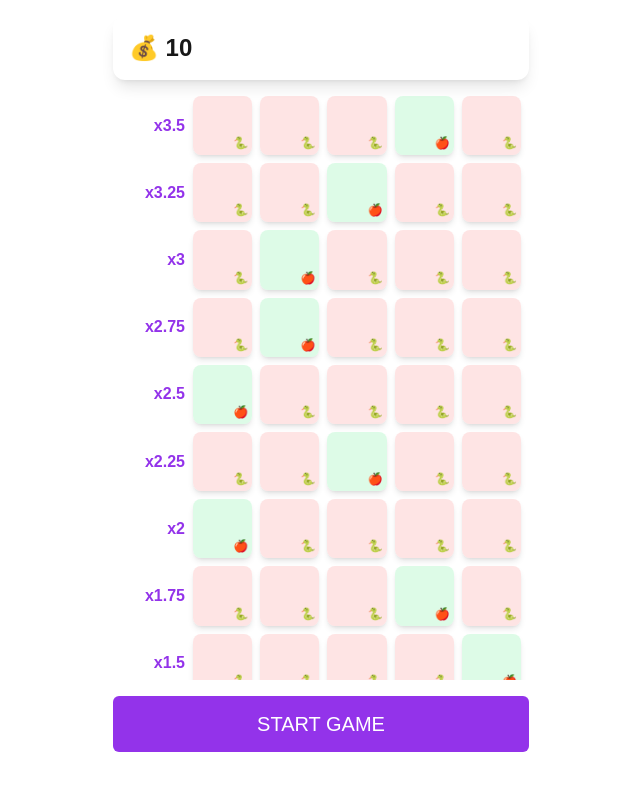
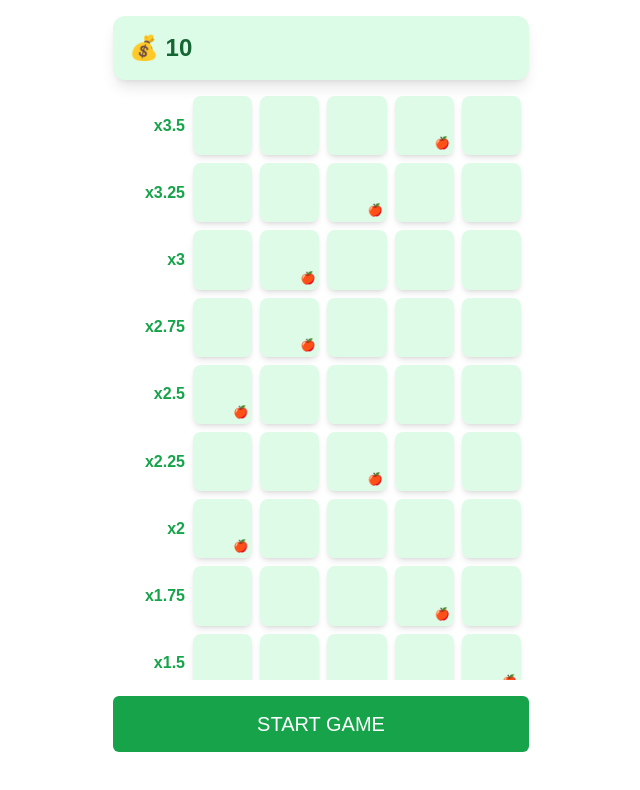
Before and after one commit to Ojay01/appleoffortune, a Next.js app: page / in a window 1280 px wide. Both pictures are taken after a click on the button "START". Shown: the top 790 px of the page, without its empty margins (319-959 px from the left). Built offline with nearby package versions, Linux system fonts and the light colour scheme.

Commit message:
game enhancement

```diff
--- a/src/app/apple.tsx
+++ b/src/app/apple.tsx
@@ -2,13 +2,15 @@
 import { useState, useEffect } from "react";
 import { Button } from "../components/ui/button";
 import toast from "react-hot-toast";
+import { X } from "lucide-react";
 
-type GameState = "waiting" | "playing" | "won" | "lost";
-type CardContent = "apple" | "snake" | null;
+type GameState = "waiting" | "playing" | "won" | "lost" | "revealing";
+type FruitType = "watermelon" | "strawberry" | "pawpaw" | "guava";
+type CardContent = FruitType | "snake" | null;
 type RevealedCards = Record<string, CardContent>;
-type ApplePositions = Record<number, number>;
+type FruitPositions = Record<number, number>;
 
-interface AppleFortuneGameProps {
+interface FruitFortuneGameProps {
   stake: number;
   onWin: (amount: number) => void;
   onLose: () => void;
@@ -17,34 +19,85 @@ interface AppleFortuneGameProps {
 const INITIAL_ROWS = 10;
 const CARDS_PER_ROW = 5;
 
-export default function AppleFortuneGame({
+const FRUITS: FruitType[] = ["watermelon", "strawberry", "pawpaw", "guava"];
+
+const FRUIT_EMOJIS: Record<FruitType, string> = {
+  watermelon: "🍉",
+  strawberry: "🍓",
+  pawpaw: "🥑",
+  guava: "🍈",
+};
+
+const createToastWithClose = (message: string, icon?: string) => {
+  const toastId = toast(
+    <div className="flex items-center justify-between w-full">
+      <div className="flex items-center">
+        {icon && <span className="mr-2">{icon}</span>}
+        {message}
+      </div>
+      <button
+        onClick={() => toast.dismiss(toastId)}
+        className="ml-4 hover:bg-white/20 rounded-full p-1 transition-colors"
+      >
+        <X size={16} color="white" />
+      </button>
+    </div>,
+    {
+      duration: 2000,
+      style: {
+        background: "#2E8B57",
+        color: "#fff",
+        padding: "12px 20px",
+        borderRadius: "12px",
+      },
+    },
+  );
+};
+
+export default function FruitFortuneGame({
   stake,
   onWin,
   onLose,
-}: AppleFortuneGameProps) {
+}: FruitFortuneGameProps) {
   const [gameState, setGameState] = useState<GameState>("waiting");
   const [currentRow, setCurrentRow] = useState(INITIAL_ROWS - 1);
   const [revealedCards, setRevealedCards] = useState<RevealedCards>({});
-  const [applePositions, setApplePositions] = useState<ApplePositions>({});
+  const [fruitPositions, setFruitPositions] = useState<FruitPositions>({});
   const [currentMultiplier, setCurrentMultiplier] = useState(0);
   const [extraRows, setExtraRows] = useState(0);
 
   useEffect(() => {
-    const positions: ApplePositions = {};
+    const positions: FruitPositions = {};
     for (let i = 0; i < INITIAL_ROWS; i++) {
       positions[i] = Math.floor(Math.random() * CARDS_PER_ROW);
     }
-    setApplePositions(positions);
+    setFruitPositions(positions);
   }, []);
 
   const addNewRow = () => {
     setExtraRows((prev) => prev + 1);
     const newRowIndex = -extraRows - 1; // Negative indices for new rows above
-    setApplePositions((prev) => ({
+    setFruitPositions((prev) => ({
       ...prev,
       [newRowIndex]: Math.floor(Math.random() * CARDS_PER_ROW),
     }));
     setCurrentRow(newRowIndex);
+  };
+
+  const revealAllCards = () => {
+    const allRevealed: RevealedCards = {};
+    Object.keys(fruitPositions).forEach((rowIndex) => {
+      const row = Number(rowIndex);
+      for (let columnIndex = 0; columnIndex < CARDS_PER_ROW; columnIndex++) {
+        const key = `${row}-${columnIndex}`;
+        const fruitAtPosition =
+          fruitPositions[row] === columnIndex
+            ? FRUITS[Math.floor(Math.random() * FRUITS.length)]
+            : "snake";
+        allRevealed[key] = fruitAtPosition;
+      }
+    });
+    setRevealedCards(allRevealed);
   };
 
   const handleCardClick = (rowIndex: number, columnIndex: number): void => {
@@ -56,43 +109,48 @@ export default function AppleFortuneGame({
       return;
     }
 
-    const isApple = applePositions[rowIndex] === columnIndex;
+    const fruitAtPosition =
+      fruitPositions[rowIndex] === columnIndex
+        ? FRUITS[Math.floor(Math.random() * FRUITS.length)]
+        : "snake";
+
     setRevealedCards((prev) => ({
       ...prev,
-      [`${rowIndex}-${columnIndex}`]: isApple ? "apple" : "snake",
+      [`${rowIndex}-${columnIndex}`]: fruitAtPosition,
     }));
 
-    if (!isApple) {
-      setGameState("lost");
-      onLose();
-      toast.error("Game Over! You hit a snake! Better luck next time.", {
-        icon: "🐍",
-        duration: 3000,
-      });
+    if (fruitAtPosition === "snake") {
+      setGameState("revealing");
+      createToastWithClose(
+        "Game Over! You hit a snake! Revealing all cards...",
+        "🐍",
+      );
+
+      // Reveal all cards with a 3-second delay before ending the game
+      revealAllCards();
+
+      setTimeout(() => {
+        setGameState("lost");
+        onLose();
+      }, 3000);
     } else if (
-      rowIndex === Math.min(...Object.keys(applePositions).map(Number))
+      rowIndex === Math.min(...Object.keys(fruitPositions).map(Number))
     ) {
       // When at the top row, add a new row and continue
       addNewRow();
       const newMultiplier = calculateMultiplier(rowIndex) + 0.25;
       setCurrentMultiplier(newMultiplier);
-      toast.success(
+      createToastWithClose(
         `Perfect! New row added! Current multiplier: x${newMultiplier.toFixed(2)}`,
-        {
-          icon: "🎯",
-          duration: 3000,
-        },
+        "🎯",
       );
     } else {
       setCurrentRow(rowIndex - 1);
       const newMultiplier = calculateMultiplier(rowIndex - 1);
       setCurrentMultiplier(newMultiplier);
-      toast.success(
-        `Apple Found! Current multiplier: x${newMultiplier.toFixed(2)}`,
-        {
-          icon: "🍎",
-          duration: 2000,
-        },
+      createToastWithClose(
+        ` Found! Current multiplier: x${newMultiplier.toFixed(2)}`,
+        FRUIT_EMOJIS[fruitAtPosition as FruitType],
       );
     }
   };
@@ -111,16 +169,15 @@ export default function AppleFortuneGame({
     setCurrentMultiplier(0);
     setExtraRows(0);
 
-    const positions: ApplePositions = {};
+    const positions: FruitPositions = {};
     for (let i = 0; i < INITIAL_ROWS; i++) {
       positions[i] = Math.floor(Math.random() * CARDS_PER_ROW);
     }
-    setApplePositions(positions);
-
-    toast("Game Started! Find the apples and avoid the snakes. Good luck!", {
-      icon: "🎮",
-      duration: 3000,
-    });
+    setFruitPositions(positions);
+    createToastWithClose(
+      "Game Started! Find the fruits and avoid the snakes. Good luck!",
+      "🎮",
+    );
   };
 
   const handleCashout = (): void => {
@@ -128,10 +185,10 @@ export default function AppleFortuneGame({
       setGameState("won");
       const winAmount = stake * currentMultiplier;
       onWin(winAmount);
-      toast.success(`Cashed Out! You won ${(winAmount - stake).toFixed(2)}!`, {
-        icon: "💰",
-        duration: 3000,
-      });
+      createToastWithClose(
+        `Cashed Out! You won ${(winAmount - stake).toFixed(2)}!`,
+        "💰",
+      );
     }
   };
 
@@ -144,39 +201,42 @@ export default function AppleFortuneGame({
     return indices;
   };
 
-  // Replace the return statement with this updated version
   return (
     <div className="w-full max-w-md mx-auto flex flex-col h-[calc(100vh-2rem)] gap-4 p-4">
       {/* Top Balance Display */}
-      <div className="bg-white rounded-xl p-4 shadow-lg flex justify-between items-center">
-        <span className="text-lg md:text-2xl font-bold">
+      <div className="bg-green-100 rounded-xl p-4 shadow-lg flex justify-between items-center">
+        <span className="text-lg md:text-2xl font-bold text-green-800">
           💰 {stake * (currentMultiplier || 1)}
         </span>
         {gameState === "playing" && (
           <Button
             onClick={handleCashout}
-            className="bg-green-500 hover:bg-green-600 text-white text-sm md:text-base"
+            className="bg-green-600 hover:bg-green-700 text-white text-sm md:text-base"
           >
             CASH OUT x{currentMultiplier}
           </Button>
         )}
       </div>
 
-      {/* Game Grid - Now uses flex-1 to take remaining space */}
+      {/* Game Grid */}
       <div className="flex-1 overflow-y-auto space-y-2 px-2">
         {getAllRowIndices().map((rowIndex) => (
           <div key={rowIndex} className="flex gap-2 items-center">
-            <div className="w-12 md:w-16 text-right font-bold text-purple-600 text-sm md:text-base">
+            <div className="w-12 md:w-16 text-right font-bold text-green-600 text-sm md:text-base">
               x{calculateMultiplier(rowIndex)}
             </div>
             <div className="flex-1 grid grid-cols-5 gap-1 md:gap-2">
               {Array.from({ length: CARDS_PER_ROW }).map((_, columnIndex) => {
-                const isRevealed = revealedCards[`${rowIndex}-${columnIndex}`];
-                const isApple = applePositions[rowIndex] === columnIndex;
+                const revealedContent =
+                  revealedCards[`${rowIndex}-${columnIndex}`];
+                const isRevealed = !!revealedContent;
+                const isPositionFruit =
+                  fruitPositions[rowIndex] === columnIndex;
+
                 const cardContent = isRevealed
-                  ? revealedCards[`${rowIndex}-${columnIndex}`] === "apple"
-                    ? "🍎"
-                    : "🐍"
+                  ? revealedContent === "snake"
+                    ? "🐍"
+                    : FRUIT_EMOJIS[revealedContent as FruitType]
                   : currentRow === rowIndex
                     ? "?"
                     : "";
@@ -188,28 +248,26 @@ export default function AppleFortuneGame({
                     disabled={
                       gameState !== "playing" ||
                       rowIndex !== currentRow ||
-                      isRevealed === "apple"
+                      isRevealed
                     }
                     className={`
                       aspect-square rounded-lg flex items-center justify-center text-base md:text-2xl relative
                       ${
                         isRevealed
-                          ? "bg-white shadow-inner"
-                          : isApple
-                            ? "bg-green-200/50 shadow-md"
-                            : "bg-red-200/50 shadow-md"
+                          ? "bg-green-100 shadow-inner"
+                          : "bg-green-200/50 shadow-md"
                       }
                       ${
                         currentRow === rowIndex && !isRevealed
-                          ? "cursor-pointer hover:bg-gray-100/50"
+                          ? "cursor-pointer hover:bg-green-100/50"
                           : "cursor-default"
                       }
                     `}
                   >
                     {cardContent}
-                    {!isRevealed && (
-                      <span className="absolute text-[8px] md:text-xs bottom-1 right-1 text-gray-600">
-                        {isApple ? "🍎" : "🐍"}
+                    {!isRevealed && isPositionFruit && (
+                      <span className="absolute text-[8px] md:text-xs bottom-1 right-1 text-green-600">
+                        🍎
                       </span>
                     )}
                   </button>
@@ -222,17 +280,17 @@ export default function AppleFortuneGame({
 
       {/* Game Controls */}
       <div className="space-y-2">
-        {gameState !== "playing" && (
+        {gameState !== "playing" && gameState !== "revealing" && (
           <Button
             onClick={handleStart}
-            className="w-full h-12 md:h-14 bg-purple-600 hover:bg-purple-700 text-white text-lg md:text-xl"
+            className="w-full h-12 md:h-14 bg-green-600 hover:bg-green-700 text-white text-lg md:text-xl"
           >
             {gameState === "waiting" ? "START GAME" : "PLAY AGAIN"}
           </Button>
         )}
 
         {gameState === "won" && (
-          <div className="text-center text-green-600 font-bold text-base md:text-xl">
+          <div className="text-center text-green-700 font-bold text-base md:text-xl">
             You won! +{(stake * currentMultiplier - stake).toFixed(2)}
           </div>
         )}
--- a/src/app/page.tsx
+++ b/src/app/page.tsx
@@ -1,25 +1,47 @@
 "use client";
 import { useState } from "react";
-import { Layers, Disc } from "lucide-react";
+import { Layers, Disc, X } from "lucide-react";
 import { Button } from "../components/ui/button";
 import { Input } from "../components/ui/input";
 import AppleFortuneGame from "./apple";
-import { Toaster } from "react-hot-toast";
-import toast from "react-hot-toast";
+import toast, { Toaster } from "react-hot-toast";
 
 export default function Component() {
   const [balance, setBalance] = useState(90);
   const [inputValue, setInputValue] = useState("10");
   const [gameActive, setGameActive] = useState(false);
 
+  const createToastWithClose = (message: string, icon?: string) => {
+    const toastId = toast(
+      <div className="flex items-center justify-between w-full">
+        <div className="flex items-center">
+          {icon && <span className="mr-2">{icon}</span>}
+          {message}
+        </div>
+        <button
+          onClick={() => toast.dismiss(toastId)}
+          className="ml-4 hover:bg-white/20 rounded-full p-1 transition-colors"
+        >
+          <X size={16} color="white" />
+        </button>
+      </div>,
+      {
+        duration: 2000,
+        style: {
+          background: "#2E8B57",
+          color: "#fff",
+          padding: "12px 20px",
+          borderRadius: "12px",
+        },
+      },
+    );
+  };
+
   const handleReset = () => {
     setBalance(100);
     setInputValue("");
     setGameActive(false);
-    toast.success("Balance reset to 100!", {
-      icon: "🔄",
-      duration: 2000,
-    });
+    createToastWithClose("Balance reset to 100!", "🔄");
   };
 
   const handleInputChange = (e: React.ChangeEvent<HTMLInputElement>) => {
@@ -34,15 +56,9 @@ export default function Component() {
     if (amount <= balance) {
       setBalance((prev) => prev - amount);
       setGameActive(true);
-      toast(`Starting game with ${amount} coins`, {
-        icon: "🎮",
-        duration: 2000,
-      });
+      createToastWithClose(`Starting game with ${amount} coins`, "🎮");
     } else {
-      toast.error("Insufficient balance!", {
-        icon: "⚠️",
-        duration: 2000,
-      });
+      createToastWithClose("Insufficient balance!", "⚠️");
     }
   };
 
@@ -57,38 +73,26 @@ export default function Component() {
 
   const handleMin = () => {
     setInputValue("1");
-    toast("Set to minimum bet", {
-      icon: "⬇️",
-      duration: 1000,
-    });
+    createToastWithClose("Set to minimum bet", "⬇️");
   };
 
   const handleMax = () => {
     setInputValue(balance.toString());
-    toast("Set to maximum bet", {
-      icon: "⬆️",
-      duration: 1000,
-    });
+    createToastWithClose("Set to maximum bet", "⬆️");
   };
 
   const handleDouble = () => {
     const current = parseInt(inputValue) || 0;
     const newValue = Math.min(current * 2, balance);
     setInputValue(newValue.toString());
-    toast("Doubled bet amount", {
-      icon: "✖️",
-      duration: 1000,
-    });
+    createToastWithClose("Doubled bet amount", "✖️");
   };
 
   const handleHalf = () => {
     const current = parseInt(inputValue) || 0;
     const newValue = Math.floor(current / 2);
     setInputValue(newValue.toString());
-    toast("Halved bet amount", {
-      icon: "➗",
-      duration: 1000,
-    });
+    createToastWithClose("Halved bet amount", "➗");
   };
 
   const isInputValid =
@@ -101,19 +105,19 @@ export default function Component() {
       onLose={handleGameLose}
     />
   ) : (
-    <div className="min-h-screen bg-gradient-to-b from-purple-50 to-white relative mx-auto max-w-screen-lg">
+    <div className="min-h-screen bg-gradient-to-b from-green-50 to-white relative mx-auto max-w-screen-lg">
       <div className="px-6 py-8 space-y-6">
         {/* Balance Card */}
         <div className="bg-white rounded-3xl p-6 shadow-lg">
           <div className="flex items-center justify-between">
-            <span className="text-[#8A2BE2] text-xl font-medium">
+            <span className="text-[#2E8B57] text-xl font-medium">
               Current Balance
             </span>
             <div className="flex items-center gap-3">
               <div className="w-8 h-8">
-                <Disc className="w-full h-full text-yellow-500" />
+                <Disc className="w-full h-full text-green-500" />
               </div>
-              <span className="text-[#8A2BE2] text-4xl font-bold">
+              <span className="text-[#2E8B57] text-4xl font-bold">
                 {balance}
               </span>
             </div>
@@ -122,7 +126,7 @@ export default function Component() {
 
         {/* Reset Button */}
         <Button
-          className="w-full h-14 bg-[#8A2BE2] hover:bg-[#7B1FA2] text-white rounded-3xl font-medium text-xl shadow-lg"
+          className="w-full h-14 bg-[#2E8B57] hover:bg-[#228B22] text-white rounded-3xl font-medium text-xl shadow-lg"
           onClick={handleReset}
         >
           RESET TO 100
@@ -142,7 +146,7 @@ export default function Component() {
             <Button
               key={btn.label}
               variant="secondary"
-              className="h-12 bg-[#8A2BE2] hover:bg-[#7B1FA2] text-white rounded-2xl font-medium text-lg shadow-md"
+              className="h-12 bg-[#2E8B57] hover:bg-[#228B22] text-white rounded-2xl font-medium text-lg shadow-md"
               onClick={btn.onClick}
             >
               {btn.label}
@@ -156,7 +160,7 @@ export default function Component() {
             type="text"
             value={inputValue}
             onChange={handleInputChange}
-            className="w-full h-14 bg-black text-white rounded-3xl px-6 text-center text-2xl font-medium border-0 shadow-lg"
+            className="w-full h-14 bg-green-900 text-white rounded-3xl px-6 text-center text-2xl font-medium border-0 shadow-lg"
             placeholder="Enter amount"
           />
         </div>
@@ -164,7 +168,7 @@ export default function Component() {
         {/* Start Button */}
         <div className="relative">
           <Button
-            className="w-full h-14 bg-[#8A2BE2] hover:bg-[#7B1FA2] disabled:bg-gray-400 text-white rounded-3xl font-medium text-xl shadow-lg"
+            className="w-full h-14 bg-[#2E8B57] hover:bg-[#228B22] disabled:bg-gray-400 text-white rounded-3xl font-medium text-xl shadow-lg"
             onClick={handleStart}
             disabled={!isInputValid}
           >
@@ -182,18 +186,7 @@ export default function Component() {
 
   return (
     <>
-      <Toaster
-        position="top-center"
-        toastOptions={{
-          style: {
-            background: "#333",
-            color: "#fff",
-            fontSize: "16px",
-            padding: "12px 20px",
-            borderRadius: "12px",
-          },
-        }}
-      />
+      <Toaster position="top-center" />
       {mainContent}
     </>
   );
```
Also changed, not shown: 1 other file (tests, documents, lock files or other folders).
